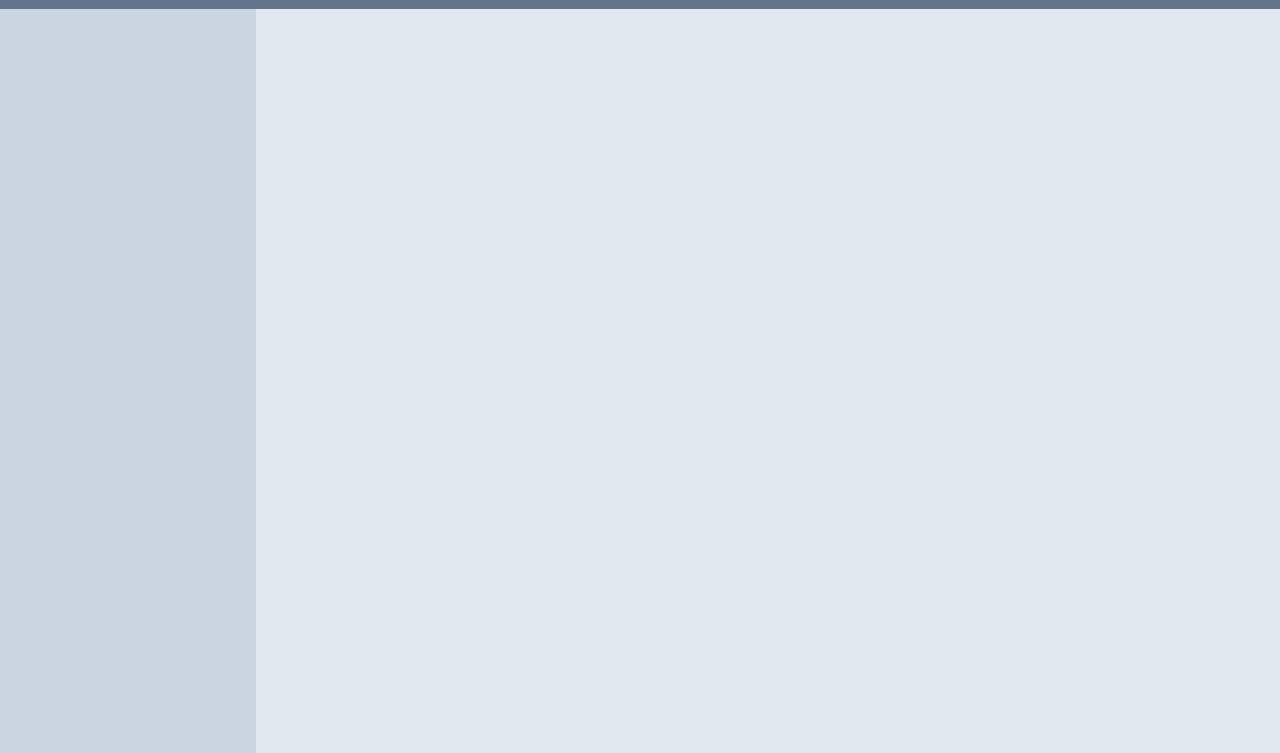
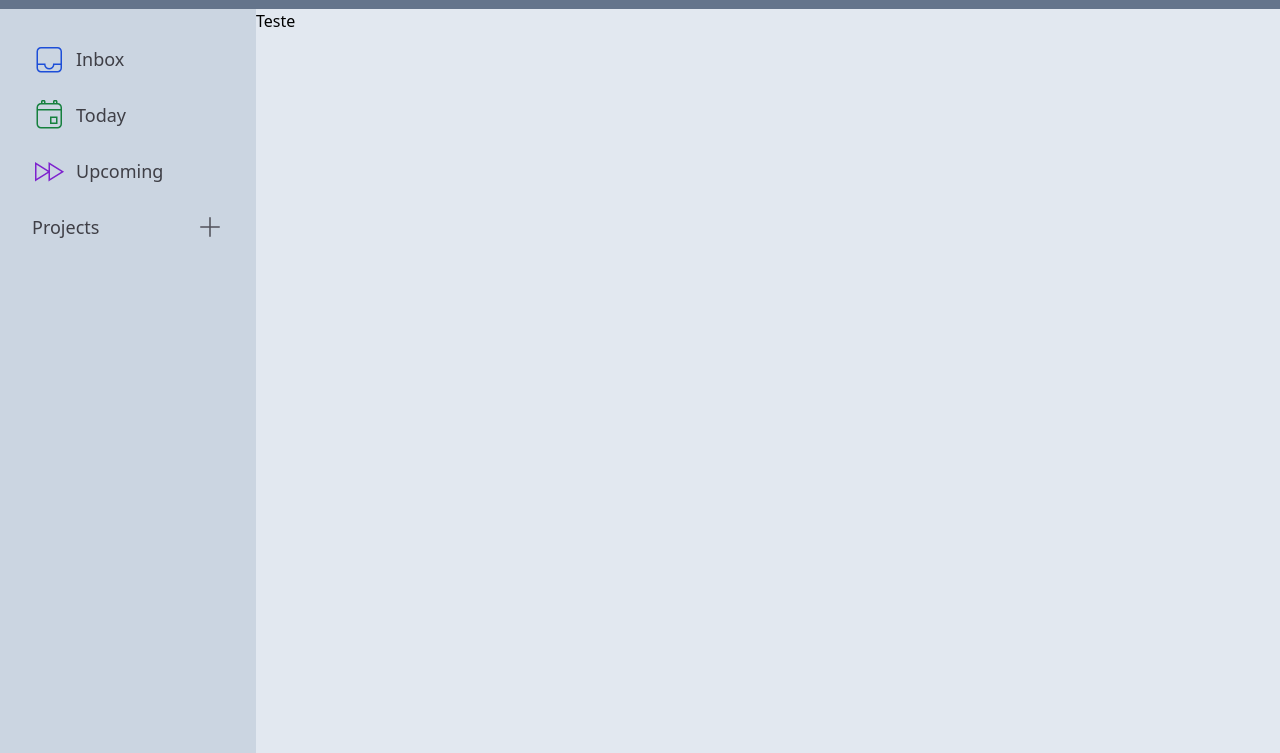
Before and after one commit to joao4xz/odin_todo, a website built with webpack: page src/template.html in a window 1280 px wide. Shown: the part 47-800 px from the top of the page. Built offline with nearby package versions, Linux system fonts and the light colour scheme.

Commit message:
Add navbar

```diff
--- /dev/null
+++ b/src/header.js
@@ -0,0 +1,14 @@
+function handleMenuButton() {
+  const menuButton = document.getElementById('menu');
+  const nav = document.querySelector('nav');
+
+  menuButton.addEventListener('click', () => {
+    nav.classList.toggle('hidden');
+  });
+}
+
+function headerButtons() {
+  handleMenuButton();
+}
+
+export { headerButtons };
--- a/src/index.js
+++ b/src/index.js
@@ -1 +1,6 @@
 import './styles/style.css';
+import { headerButtons } from './header';
+import { navButtons } from './nav';
+
+headerButtons();
+navButtons();
--- /dev/null
+++ b/src/nav.js
@@ -0,0 +1,49 @@
+function handleInboxButton() {
+  const inboxButton = document.getElementById('inbox-button');
+
+  inboxButton.addEventListener('click', () => {
+    console.log('Inbox Button');
+  });
+}
+
+function handleTodayButton() {
+  const todayButton = document.getElementById('today-button');
+
+  todayButton.addEventListener('click', () => {
+    console.log('Today Button');
+  });
+}
+
+function handleUpcomingButton() {
+  const upcomingButton = document.getElementById('upcoming-button');
+
+  upcomingButton.addEventListener('click', () => {
+    console.log('Upcoming Button');
+  });
+}
+
+function handleProjectButton() {
+  const projectButton = document.getElementById('project-button');
+
+  projectButton.addEventListener('click', () => {
+    console.log('Project Button');
+  });
+}
+
+function handleAddProjectButton() {
+  const addProjectButton = document.getElementById('add-project-button');
+
+  addProjectButton.addEventListener('click', () => {
+    console.log('Add project Button');
+  });
+}
+
+function navButtons() {
+  handleInboxButton();
+  handleTodayButton();
+  handleUpcomingButton();
+  handleProjectButton();
+  handleAddProjectButton();
+}
+
+export { navButtons };
--- a/src/template.html
+++ b/src/template.html
@@ -6,26 +6,64 @@
   <title>To do list</title>
 </head>
 <body>
-  <div class="h-screen grid grid-cols-container grid-rows-container">
-    <header class="flex justify-between col-span-2 bg-slate-500 px-5 py-3">
+  <div id="grid" class="h-screen grid grid-cols-container grid-rows-container">
+    <header class="flex justify-between col-span-3 bg-slate-500 px-5 py-3">
       <div id="left" class="flex items-center gap-4">
-        <svg class="fill-slate-50" xmlns="http://www.w3.org/2000/svg" version="1.1" xmlns:xlink="http://www.w3.org/1999/xlink" xmlns:svgjs="http://svgjs.com/svgjs" width="28" height="28" x="0" y="0" viewBox="0 0 384 384" style="enable-background:new 0 0 42 42" xml:space="preserve"><g transform="matrix(0.9999999999999998,0,0,0.9999999999999998,1.4210854715202004e-13,50.000000000000114)"><path d="M368 154.668H16c-8.832 0-16-7.168-16-16s7.168-16 16-16h352c8.832 0 16 7.168 16 16s-7.168 16-16 16zM368 32H16C7.168 32 0 24.832 0 16S7.168 0 16 0h352c8.832 0 16 7.168 16 16s-7.168 16-16 16zM368 277.332H16c-8.832 0-16-7.168-16-16s7.168-16 16-16h352c8.832 0 16 7.168 16 16s-7.168 16-16 16zm0 0" data-original="#000000"></path></g></svg>
-        <svg class="fill-slate-50" xmlns="http://www.w3.org/2000/svg" version="1.1" xmlns:xlink="http://www.w3.org/1999/xlink" xmlns:svgjs="http://svgjs.com/svgjs" width="28" height="28" x="0" y="0" viewBox="0 0 511 511.999" xml:space="preserve"><g><path d="M498.7 222.695c-.016-.011-.028-.027-.04-.039L289.805 13.81C280.902 4.902 269.066 0 256.477 0c-12.59 0-24.426 4.902-33.332 13.809L14.398 222.55c-.07.07-.144.144-.21.215-18.282 18.386-18.25 48.218.09 66.558 8.378 8.383 19.44 13.235 31.273 13.746.484.047.969.07 1.457.07h8.32v153.696c0 30.418 24.75 55.164 55.168 55.164h81.711c8.285 0 15-6.719 15-15V376.5c0-13.879 11.293-25.168 25.172-25.168h48.195c13.88 0 25.168 11.29 25.168 25.168V497c0 8.281 6.715 15 15 15h81.711c30.422 0 55.168-24.746 55.168-55.164V303.14h7.719c12.586 0 24.422-4.903 33.332-13.813 18.36-18.367 18.367-48.254.027-66.633zm-21.243 45.422a17.03 17.03 0 0 1-12.117 5.024H442.62c-8.285 0-15 6.714-15 15v168.695c0 13.875-11.289 25.164-25.168 25.164h-66.71V376.5c0-30.418-24.747-55.168-55.169-55.168H232.38c-30.422 0-55.172 24.75-55.172 55.168V482h-66.71c-13.876 0-25.169-11.29-25.169-25.164V288.14c0-8.286-6.715-15-15-15H48a13.9 13.9 0 0 0-.703-.032c-4.469-.078-8.66-1.851-11.8-4.996-6.68-6.68-6.68-17.55 0-24.234.003 0 .003-.004.007-.008l.012-.012L244.363 35.02A17.003 17.003 0 0 1 256.477 30c4.574 0 8.875 1.781 12.113 5.02l208.8 208.796.098.094c6.645 6.692 6.633 17.54-.031 24.207zm0 0" data-original="#000000"></path></g></svg>
+        <button id="menu" type="button">
+          <svg class="fill-slate-50" xmlns="http://www.w3.org/2000/svg" version="1.1" xmlns:xlink="http://www.w3.org/1999/xlink" xmlns:svgjs="http://svgjs.com/svgjs" width="28" height="28" x="0" y="0" viewBox="0 0 384 384" style="enable-background:new 0 0 42 42" xml:space="preserve"><g transform="matrix(0.9999999999999998,0,0,0.9999999999999998,1.4210854715202004e-13,50.000000000000114)"><path d="M368 154.668H16c-8.832 0-16-7.168-16-16s7.168-16 16-16h352c8.832 0 16 7.168 16 16s-7.168 16-16 16zM368 32H16C7.168 32 0 24.832 0 16S7.168 0 16 0h352c8.832 0 16 7.168 16 16s-7.168 16-16 16zM368 277.332H16c-8.832 0-16-7.168-16-16s7.168-16 16-16h352c8.832 0 16 7.168 16 16s-7.168 16-16 16zm0 0" data-original="#000000"></path></g></svg>
+        </button>
+        <a href="#">
+          <svg class="fill-slate-50" xmlns="http://www.w3.org/2000/svg" version="1.1" xmlns:xlink="http://www.w3.org/1999/xlink" xmlns:svgjs="http://svgjs.com/svgjs" width="28" height="28" x="0" y="0" viewBox="0 0 511 511.999" xml:space="preserve"><g><path d="M498.7 222.695c-.016-.011-.028-.027-.04-.039L289.805 13.81C280.902 4.902 269.066 0 256.477 0c-12.59 0-24.426 4.902-33.332 13.809L14.398 222.55c-.07.07-.144.144-.21.215-18.282 18.386-18.25 48.218.09 66.558 8.378 8.383 19.44 13.235 31.273 13.746.484.047.969.07 1.457.07h8.32v153.696c0 30.418 24.75 55.164 55.168 55.164h81.711c8.285 0 15-6.719 15-15V376.5c0-13.879 11.293-25.168 25.172-25.168h48.195c13.88 0 25.168 11.29 25.168 25.168V497c0 8.281 6.715 15 15 15h81.711c30.422 0 55.168-24.746 55.168-55.164V303.14h7.719c12.586 0 24.422-4.903 33.332-13.813 18.36-18.367 18.367-48.254.027-66.633zm-21.243 45.422a17.03 17.03 0 0 1-12.117 5.024H442.62c-8.285 0-15 6.714-15 15v168.695c0 13.875-11.289 25.164-25.168 25.164h-66.71V376.5c0-30.418-24.747-55.168-55.169-55.168H232.38c-30.422 0-55.172 24.75-55.172 55.168V482h-66.71c-13.876 0-25.169-11.29-25.169-25.164V288.14c0-8.286-6.715-15-15-15H48a13.9 13.9 0 0 0-.703-.032c-4.469-.078-8.66-1.851-11.8-4.996-6.68-6.68-6.68-17.55 0-24.234.003 0 .003-.004.007-.008l.012-.012L244.363 35.02A17.003 17.003 0 0 1 256.477 30c4.574 0 8.875 1.781 12.113 5.02l208.8 208.796.098.094c6.645 6.692 6.633 17.54-.031 24.207zm0 0" data-original="#000000"></path></g></svg>
+        </a>
       </div>
       <div id="right" class="flex items-center gap-4">
-        <svg class="fill-slate-50" xmlns="http://www.w3.org/2000/svg" version="1.1" xmlns:xlink="http://www.w3.org/1999/xlink" xmlns:svgjs="http://svgjs.com/svgjs" width="28" height="28" x="0" y="0" viewBox="0 0 512 512" xml:space="preserve"><g><path d="M492 236H276V20c0-11.046-8.954-20-20-20s-20 8.954-20 20v216H20c-11.046 0-20 8.954-20 20s8.954 20 20 20h216v216c0 11.046 8.954 20 20 20s20-8.954 20-20V276h216c11.046 0 20-8.954 20-20s-8.954-20-20-20z" data-original="#000000"></path></g></svg>
-        <img class="w-8 rounded-full" src="<%=require('../src/assets/images/user.png')%>" alt="User Image">
+        <button type="button">
+          <svg class="fill-slate-50" xmlns="http://www.w3.org/2000/svg" version="1.1" xmlns:xlink="http://www.w3.org/1999/xlink" xmlns:svgjs="http://svgjs.com/svgjs" width="28" height="28" x="0" y="0" viewBox="0 0 512 512" xml:space="preserve"><g><path d="M492 236H276V20c0-11.046-8.954-20-20-20s-20 8.954-20 20v216H20c-11.046 0-20 8.954-20 20s8.954 20 20 20h216v216c0 11.046 8.954 20 20 20s20-8.954 20-20V276h216c11.046 0 20-8.954 20-20s-8.954-20-20-20z" data-original="#000000"></path></g></svg>
+        </button>
+        <button type="button">
+          <img class="w-8 rounded-full" src="<%=require('../src/assets/images/user.png')%>" alt="User Image">
+        </button>
       </div>
     </header>
-    <nav class="bg-slate-300">
+    <nav class="bg-slate-300 p-6">
+      <div id="tabs" class="flex flex-col text-lg gap-1 mb-2">
+        <button id="inbox-button" class="flex items-center gap-2 hover:bg-slate-200 rounded-lg p-2" type="button">
+          <svg class="w-9 fill-blue-700" xmlns="http://www.w3.org/2000/svg" viewBox="0 0 24 24">
+            <title>inbox</title><path d="M6,4H17C18.66,4 20,5.34 20,7V18C20,19.66 18.66,21 17,21H6C4.34,21 3,19.66 3,18V7C3,5.34 4.34,4 6,4M6,5C4.9,5 4,5.9 4,7V15H9V15.5C9,16.88 10.12,18 11.5,18C12.88,18 14,16.88 14,15.5V15H19V7C19,5.9 18.1,5 17,5H6M4,18C4,19.1 4.9,20 6,20H17C18.1,20 19,19.1 19,18V16H14.96C14.72,17.7 13.26,19 11.5,19C9.74,19 8.28,17.7 8.04,16H4V18Z" />
+          </svg>
+          <p class="text-zinc-700">Inbox</p>
+        </button>
+        <button id="today-button" class="flex items-center gap-2 hover:bg-slate-200 rounded-lg p-2" type="button">
+          <svg class="w-9 fill-green-700" xmlns="http://www.w3.org/2000/svg" viewBox="0 0 24 24">
+            <title>calendar</title><path d="M7,2H8C8.55,2 9,2.45 9,3V4H14V3C14,2.45 14.45,2 15,2H16C16.55,2 17,2.45 17,3V4C18.66,4 20,5.34 20,7V18C20,19.66 18.66,21 17,21H6C4.34,21 3,19.66 3,18V7C3,5.34 4.34,4 6,4V3C6,2.45 6.45,2 7,2M15,4H16V3H15V4M8,4V3H7V4H8M6,5C4.9,5 4,5.9 4,7V8H19V7C19,5.9 18.1,5 17,5H6M4,18C4,19.1 4.9,20 6,20H17C18.1,20 19,19.1 19,18V9H4V18M12,13H17V18H12V13M13,14V17H16V14H13Z" />
+          </svg>
+          <p class="text-zinc-700">Today</p>
+        </button>
+        <button id="upcoming-button" class="flex items-center gap-2 hover:bg-slate-200 rounded-lg p-2" type="button">
+          <svg class="w-9 fill-purple-700" xmlns="http://www.w3.org/2000/svg" viewBox="0 0 24 24">
+            <title>fast-forward</title><path d="M21.4,12.5L12,18.38L11,19V13.38L3,18.38L2,19V6L11,11.62V6L21.4,12.5M19.5,12.5L12,7.8V17.2L19.5,12.5M10.5,12.5L3,7.8V17.2L10.5,12.5Z" />
+          </svg>
+          <p class="text-zinc-700">Upcoming</p>
+        </button>
+      </div>
+      <div class="flex items-center hover:bg-slate-200 rounded-lg p-2">
+        <button id="project-button" class="flex-1 " type="button" >
+          <p class="text-zinc-700 text-lg text-start">Projects</p>
+        </button>
+        <button id="add-project-button">
+          <svg class="fill-zinc-600 w-7 hover:bg-slate-300 p-1 rounded-lg" xmlns="http://www.w3.org/2000/svg" version="1.1" xmlns:xlink="http://www.w3.org/1999/xlink" xmlns:svgjs="http://svgjs.com/svgjs" x="0" y="0" viewBox="0 0 512 512" xml:space="preserve"><g><path d="M492 236H276V20c0-11.046-8.954-20-20-20s-20 8.954-20 20v216H20c-11.046 0-20 8.954-20 20s8.954 20 20 20h216v216c0 11.046 8.954 20 20 20s20-8.954 20-20V276h216c11.046 0 20-8.954 20-20s-8.954-20-20-20z" data-original="#000000"></path></g></svg>
+        </button>
+      </div>
+      <div class="projects">
 
+      </div>
     </nav>
-    <main class="bg-slate-200">
+    <main class="bg-slate-200 col-span-2">
+      Teste
+    </main>
+    <!-- <footer>
 
-    </main>
-    <footer>
-
-    </footer>
+    </footer> -->
   </div>
 </body>
 </html>
--- a/tailwind.config.js
+++ b/tailwind.config.js
@@ -10,13 +10,9 @@ module.exports = {
         'container': 'auto 1fr',
       },
       gridTemplateColumns: {
-        'container': '20% 1fr',
+        'container': 'minmax(20%, auto), 1fr',
+        'auto-container': 'auto, 1fr',
       },
-      colors: {
-        'primary': '#66717E',
-        'secundary': '#DADDD8',
-        'third': '#160C28',
-      }
     },
   },
   plugins: [],
```
Also changed, not shown: src/main.js (added).
